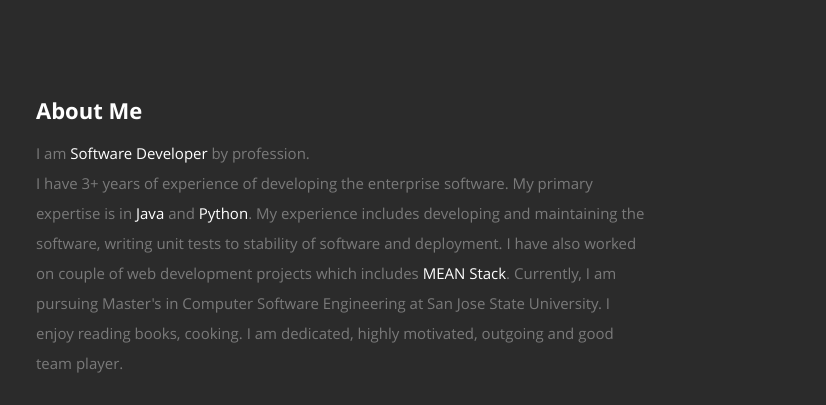
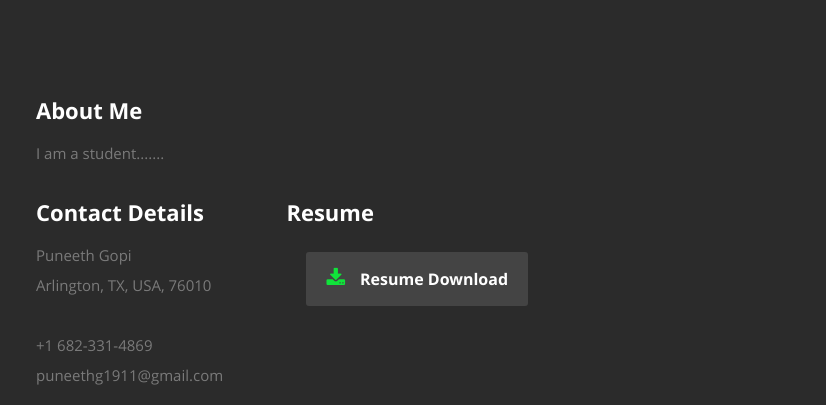
Before and after one commit to PuneethGopi/puneeth.github.io, a plain HTML site: page index.html in a window 1280 px wide. Shown: the part 800-1205 px from the top of the page, 454-1280 px from the left. Drawn offline with nearby package versions, Linux system fonts and the light colour scheme.

Commit message:
Update index.html

```diff
--- a/index.html
+++ b/index.html
@@ -88,7 +88,7 @@
 
             <h2>About Me</h2>
 
-            <p>I am <span style="color: white;">Software Developer</span> by profession. <br>I have 3+ years of experience of developing the enterprise software. My primary expertise is in <span style="color: white;">Java</span> and <span style="color: white;">Python</span>. My experience includes developing and maintaining the software, writing unit tests to stability of software and deployment. I have also worked on couple of web development projects which includes <span style="color: white;">MEAN Stack</span>. Currently, I am pursuing Master's in Computer Software Engineering at San Jose State University. I enjoy reading books, cooking. I am dedicated, highly motivated, outgoing and good team player.
+            <p>I am a student.......
             </p>
 
             <div class="row">
```
